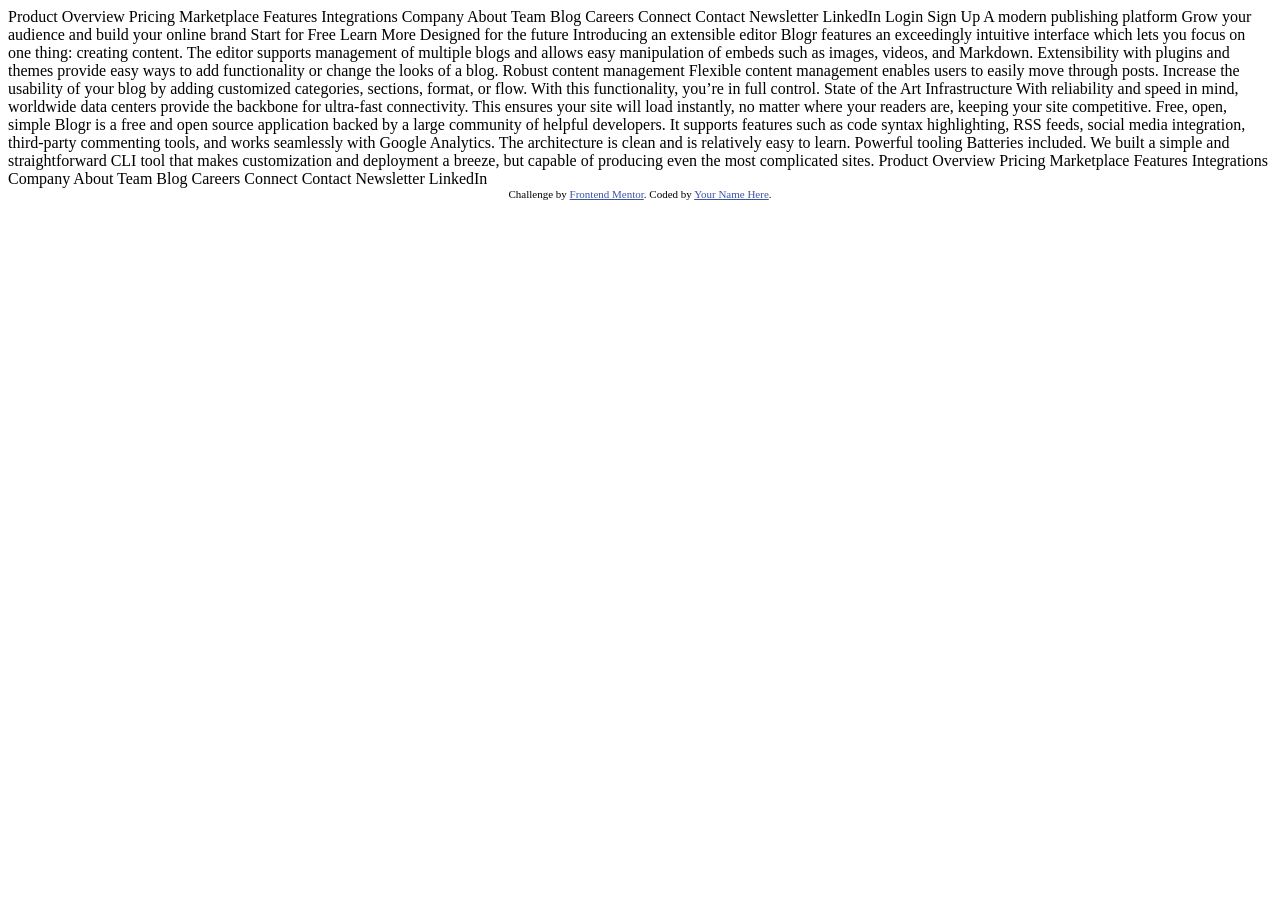
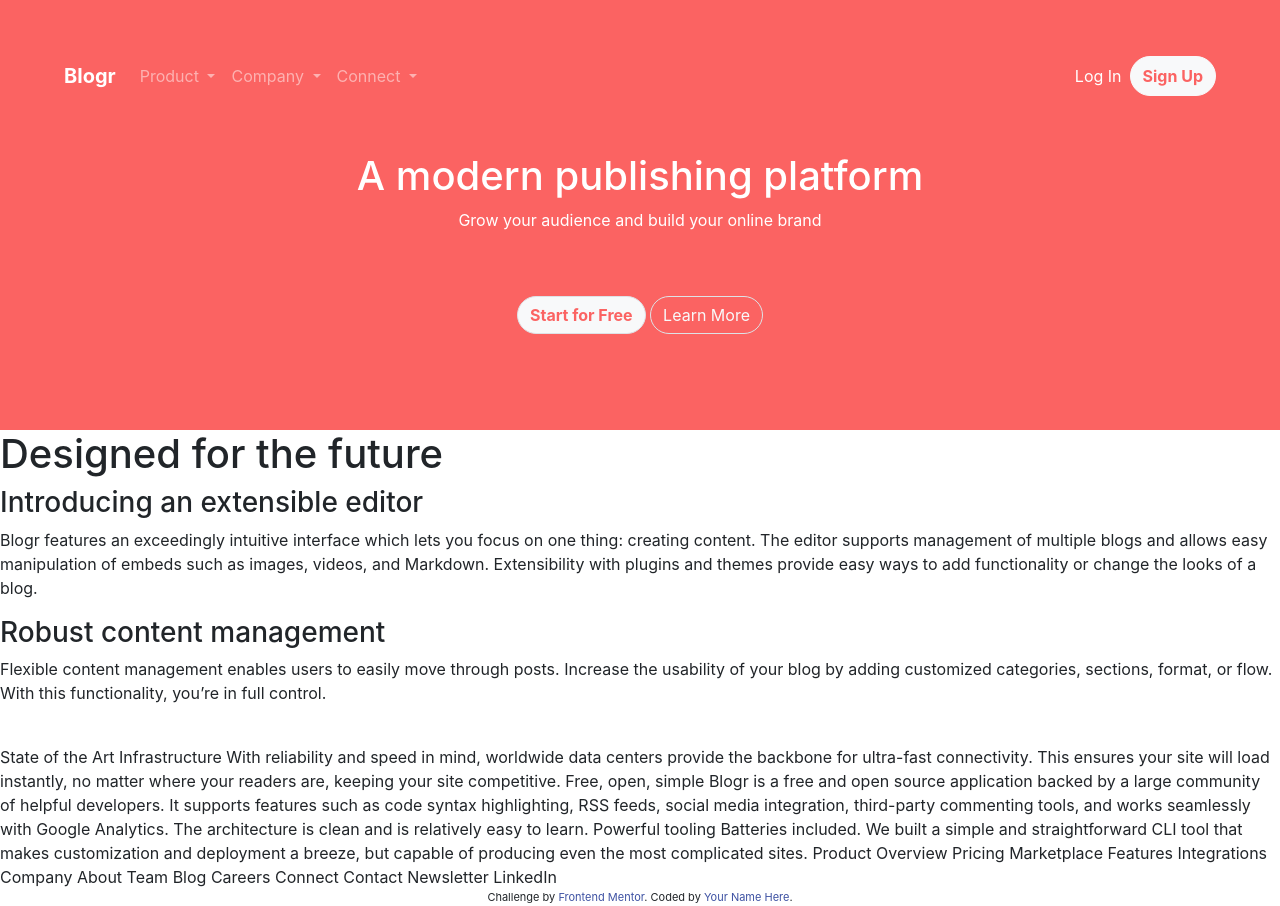
Before and after one commit to 202303-PRM-TR-FEW/landing-page-challenge-room-11-zeyna-and-ebla, a plain HTML site: page index.html in a window 1280 px wide. Before the commit the page ends 800 px from the top, so only its background shows below. Drawn offline with nearby package versions, Linux system fonts and the light colour scheme.

Commit message:
Assignment halfway there

```diff
--- a/index.html
+++ b/index.html
@@ -5,6 +5,8 @@
   <meta name="viewport" content="width=device-width, initial-scale=1.0"> <!-- displays site properly based on user's device -->
 
   <link rel="icon" type="image/png" sizes="32x32" href="./images/favicon-32x32.png">
+  <link rel="stylesheet" href="./style.css">
+  <link rel="stylesheet" href="https://cdn.jsdelivr.net/npm/bootstrap@4.0.0/dist/css/bootstrap.min.css" integrity="sha384-Gn5384xqQ1aoWXA+058RXPxPg6fy4IWvTNh0E263XmFcJlSAwiGgFAW/dAiS6JXm" crossorigin="anonymous">
 
   <title>Frontend Mentor | [Blogr]</title>
 
@@ -15,47 +17,89 @@
   </style>
 </head>
 <body>
-  Product
+  <div id="main" class="p-5">
+    <nav class="navbar navbar-expand-lg navbar-dark justify-content-between">
+      <a class="navbar-brand font-weight-bold" href="#">Blogr</a>
+      <button class="navbar-toggler" type="button" data-toggle="collapse" data-target="#navbarNavDropdown" aria-controls="navbarNavDropdown" aria-expanded="false" aria-label="Toggle navigation">
+        <span class="navbar-toggler-icon"></span>
+      </button>
+      <div class="collapse navbar-collapse" id="navbarNavDropdown">
+        <ul class="navbar-nav">
+          <li class="nav-item dropdown">
+            <a class="nav-link dropdown-toggle" href="#" id="navbarDropdownMenuLink" data-toggle="dropdown" aria-haspopup="true" aria-expanded="false">
+              Product
+            </a>
+            <div class="dropdown-menu" aria-labelledby="navbarDropdownMenuLink">
+              <a class="dropdown-item" href="#">Overview</a>
+              <a class="dropdown-item" href="#">Pricing</a>
+              <a class="dropdown-item" href="#">Marketplace</a>
+              <a class="dropdown-item" href="#">Features</a>
+              <a class="dropdown-item" href="#">Integrations</a>
+            </div>
+          </li>
+          <li class="nav-item dropdown">
+            <a class="nav-link dropdown-toggle" href="#" id="navbarDropdownMenuLink" data-toggle="dropdown" aria-haspopup="true" aria-expanded="false">
+              Company
+            </a>
+            <div class="dropdown-menu" aria-labelledby="navbarDropdownMenuLink">
+              <a class="dropdown-item" href="#">About</a>
+              <a class="dropdown-item" href="#">Team</a>
+              <a class="dropdown-item" href="#">Blog</a>
+              <a class="dropdown-item" href="#">Careers</a>
+            </div>
+          </li>
+          <li class="nav-item dropdown">
+            <a class="nav-link dropdown-toggle" href="#" id="navbarDropdownMenuLink" data-toggle="dropdown" aria-haspopup="true" aria-expanded="false">
+              Connect
+            </a>
+            <div class="dropdown-menu" aria-labelledby="navbarDropdownMenuLink">
+              <a class="dropdown-item" href="#">Contact</a>
+              <a class="dropdown-item" href="#">Newsletter</a>
+              <a class="dropdown-item" href="#">LinkedIn</a>
+            </div>
+          </li>
+        </ul>
+      </div>
+      <div class="d-flex justify-content-end">
+        <a class="text-white m-2" href="#">Log In</a>
+        <button style="border-radius: 2rem; color: #fb6362;" class="btn btn-light my-2 my-sm-0 rounded-pill font-weight-bold" type="submit">Sign Up</button>
+      </div>
+    </nav>
+    <div class="d-flex justify-content-center align-middle flex-column w-50 mx-auto text-center m-5">
+      <h1> A modern publishing platform</h1>
+      <p>Grow your audience and build your online brand</p>
+      <div class="mx-auto pt-5">
+        <button style="border-radius: 2rem; color: #fb6362;" class="btn btn-light border my-2 my-sm-0 rounded-pill font-weight-bold" type="submit">Start for Free</button>
+        <button style="border-radius: 2rem;" class="btn btn-outline-light border my-2 my-sm-0 rounded-pill" type="submit">Learn More</button>
+      </div>
+    </div>
+  </div>
+  <div>
+    <h1>Designed for the future</h1>
+    <div>
+      <div>
+        <h3>Introducing an extensible editor</h3>
+        <p>Blogr features an exceedingly intuitive interface which lets you focus on one thing: creating content.
+          The editor supports management of multiple blogs and allows easy manipulation of embeds such as images,
+          videos, and Markdown. Extensibility with plugins and themes provide easy ways to add functionality or
+          change the looks of a blog.</p>
+      </div>
+      <div>
+        <h3>Robust content management</h3>
+        <p>Flexible content management enables users to easily move through posts. Increase the usability of your blog
+          by adding customized categories, sections, format, or flow. With this functionality, you’re in full control.</p>
+      </div>
+    </div>
+    <div>
+      <img src="" alt="">
+    </div>
+  </div>
 
-  Overview
-  Pricing
-  Marketplace
-  Features
-  Integrations
 
-  Company
 
-  About
-  Team
-  Blog
-  Careers
 
-  Connect
 
-  Contact
-  Newsletter
-  LinkedIn
 
-  Login
-  Sign Up
-
-  A modern publishing platform
-  Grow your audience and build your online brand
-
-  Start for Free
-  Learn More
-
-  Designed for the future
-
-  Introducing an extensible editor
-  Blogr features an exceedingly intuitive interface which lets you focus on one thing: creating content.
-  The editor supports management of multiple blogs and allows easy manipulation of embeds such as images,
-  videos, and Markdown. Extensibility with plugins and themes provide easy ways to add functionality or
-  change the looks of a blog.
-
-  Robust content management
-  Flexible content management enables users to easily move through posts. Increase the usability of your blog
-  by adding customized categories, sections, format, or flow. With this functionality, you’re in full control.
 
   State of the Art Infrastructure
   With reliability and speed in mind, worldwide data centers provide the backbone for ultra-fast connectivity.
@@ -95,5 +139,8 @@
     Challenge by <a href="https://www.frontendmentor.io?ref=challenge" target="_blank">Frontend Mentor</a>.
     Coded by <a href="#">Your Name Here</a>.
   </div>
+  <script src="https://code.jquery.com/jquery-3.2.1.slim.min.js" integrity="sha384-KJ3o2DKtIkvYIK3UENzmM7KCkRr/rE9/Qpg6aAZGJwFDMVNA/GpGFF93hXpG5KkN" crossorigin="anonymous"></script>
+  <script src="https://cdn.jsdelivr.net/npm/popper.js@1.12.9/dist/umd/popper.min.js" integrity="sha384-ApNbgh9B+Y1QKtv3Rn7W3mgPxhU9K/ScQsAP7hUibX39j7fakFPskvXusvfa0b4Q" crossorigin="anonymous"></script>
+  <script src="https://cdn.jsdelivr.net/npm/bootstrap@4.0.0/dist/js/bootstrap.min.js" integrity="sha384-JZR6Spejh4U02d8jOt6vLEHfe/JQGiRRSQQxSfFWpi1MquVdAyjUar5+76PVCmYl" crossorigin="anonymous"></script>
 </body>
 </html>
--- /dev/null
+++ b/style.css
@@ -0,0 +1,5 @@
+#main {
+    background-color: #fb6362;
+    margin: auto;
+    color: white;
+}
```
